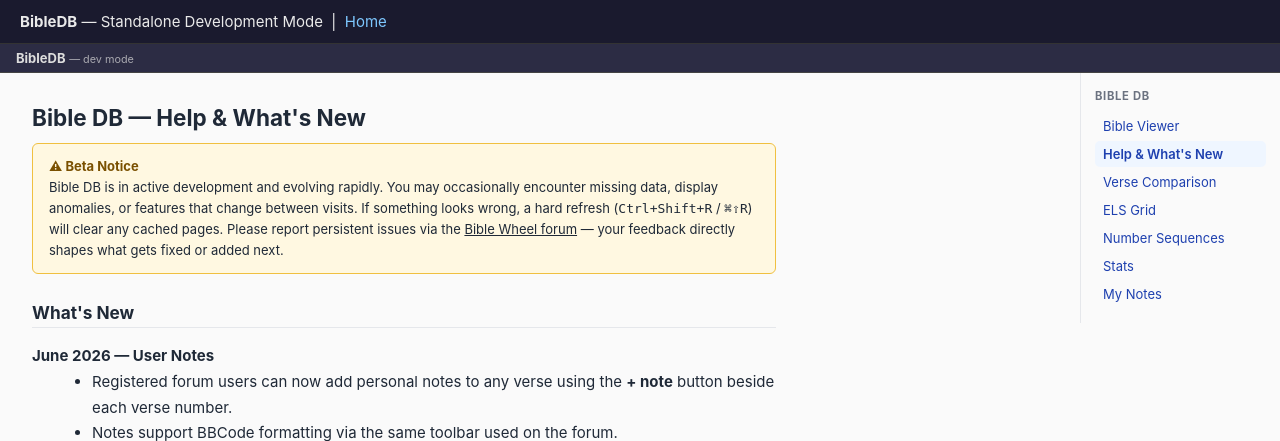
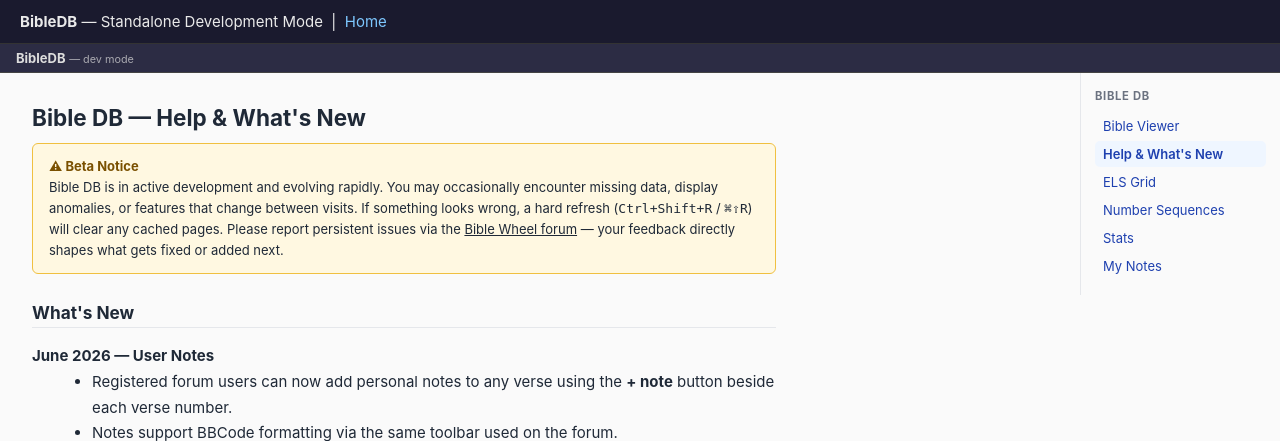
Before and after one commit to RichardAMcGough/BibleDB, a PHP site: page /help.php in a window 1280 px wide. Shown: the top 441 px of the page. Run offline with PHP 8.4, Linux system fonts and the light colour scheme.

Commit message:
Hide Verse Comparison link in sidebar

```diff
--- a/web/bible_sidebar.php
+++ b/web/bible_sidebar.php
@@ -15,7 +15,7 @@ function _bsActive(string $file): string {
       <?php if ($_bsCurrentPage === 'search.php'): ?>
       <a href="search.php" class="active">Search Results</a>
       <?php endif; ?>
-      <a href="versecomparison.php"<?= _bsActive('versecomparison.php') ?>>Verse Comparison</a>
+    <?php /* <a href="versecomparison.php"<?= _bsActive('versecomparison.php') ?>>Verse Comparison</a> */ ?>
       <a href="els.php"<?= _bsActive('els.php') ?>>ELS Grid</a>
       <a href="numbers.php"<?= _bsActive('numbers.php') ?>>Number Sequences</a>
       <a href="stats.php"<?= _bsActive('stats.php') ?>>Stats</a>
```
